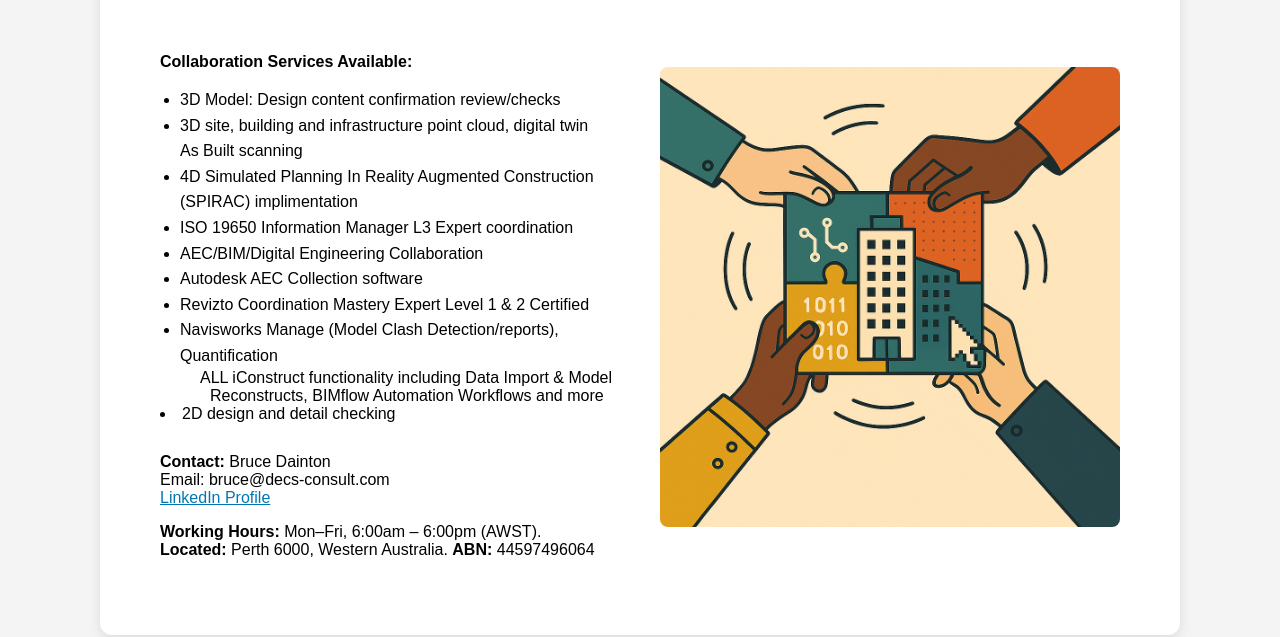
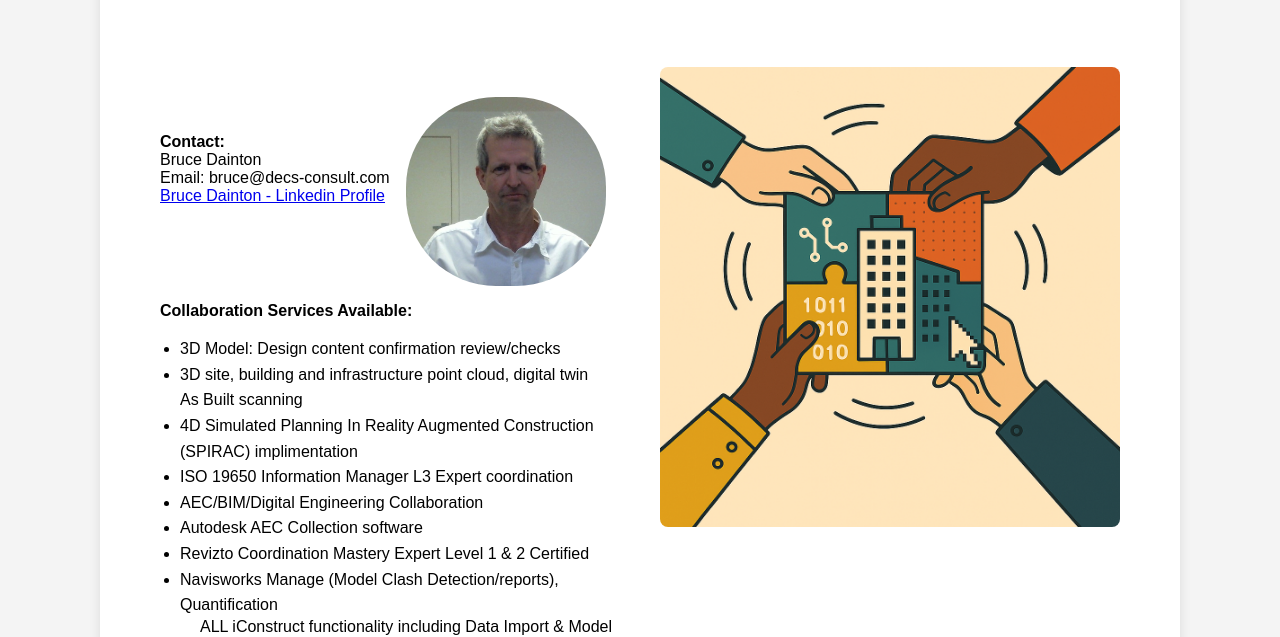
Before and after one commit to BruceR2D2/decs-consult.github.io, a plain HTML site: page index.html in a window 1280 px wide. Shown: the part 145-782 px from the top of the page. Drawn offline with Linux system fonts and the light colour scheme.

Commit message:
Add contact information and profile image to index.html
Moved contact information to top, added Linkedin badge, added Bruce pic

```diff
--- a/index.html
+++ b/index.html
@@ -50,6 +50,19 @@
       >
         <!-- Left: Skills and Contact -->
         <div style="flex: 1; min-width: 280px; padding: 20px; text-align: left">
+          <div style="margin-top: 30px; display: flex; align-items: center; gap: 16px">
+            <div>
+              <p style="margin:0">
+                <strong>Contact:</strong><br />
+                Bruce Dainton<br />
+                Email: bruce@decs-consult.com<br />
+                <div class="badge-base LI-profile-badge" data-locale="en_US" data-size="medium" data-theme="dark" data-type="VERTICAL" data-vanity="bruce-dainton-36627765" data-version="v1"><a class="badge-base__link LI-simple-link" href="https://au.linkedin.com/in/bruce-dainton-36627765?trk=profile-badge" target="_blank" rel="noopener noreferrer">Bruce Dainton - Linkedin Profile</a></div>
+              </p>
+            </div>
+            <div style="flex: 0 0 auto">
+              <img src="Bruce_pic.png" alt="Bruce Dainton" style="width:200px; height:auto; border-radius:90px; object-fit:cover; display:block" />
+            </div>
+          </div>
           <p style="font-weight: bold">Collaboration Services Available:</p>
           <ul
             style="
@@ -84,21 +97,7 @@
           <li>2D design and detail checking</li>
           <div style="margin-top: 30px">
             <p>
-              <strong>Contact:</strong>
-              Bruce Dainton<br />
-              Email: bruce@decs-consult.com<br />
-              <a
-                href="https://www.linkedin.com/in//bruce-dainton-36627765/"
-                target="_blank"
-                style="color: #0077b5; text-decoration: underline"
-              >
-                LinkedIn Profile
-              </a>
-            </p>
-
-            <p>
-              <strong>Working Hours:</strong> Mon–Fri, 6:00am – 6:00pm
-              (AWST).<br /> <strong>Located:</strong> Perth 6000, Western Australia. <strong>ABN:</strong> 44597496064</p>
+              <strong>Working Hours:</strong> Mon–Fri, 6:00am – 6:00pm (AWST).<br /> <strong>Located:</strong> Perth 6000, Western Australia. <strong>ABN:</strong> 44597496064
             </p>
           </div>
         </div>
```
